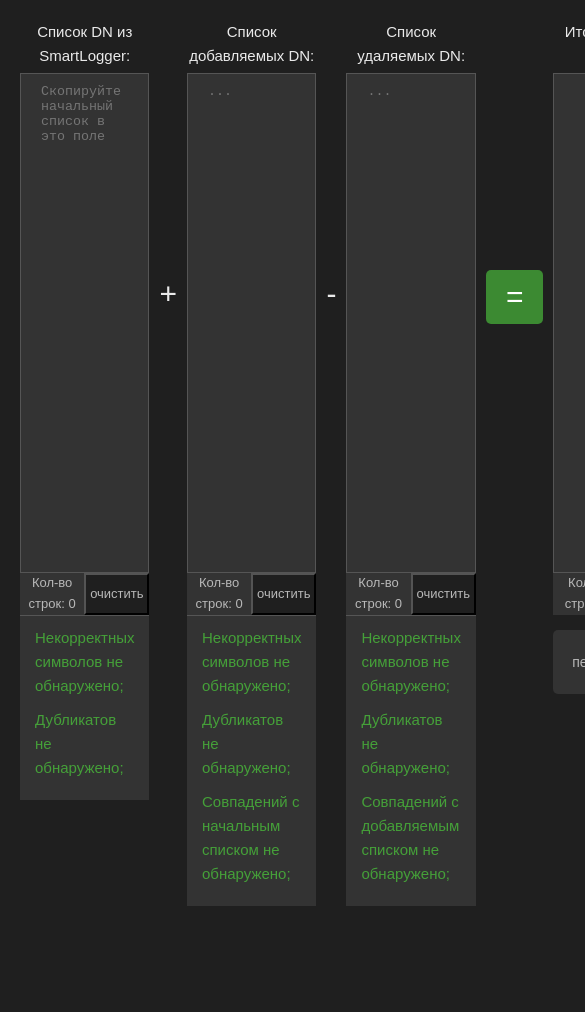
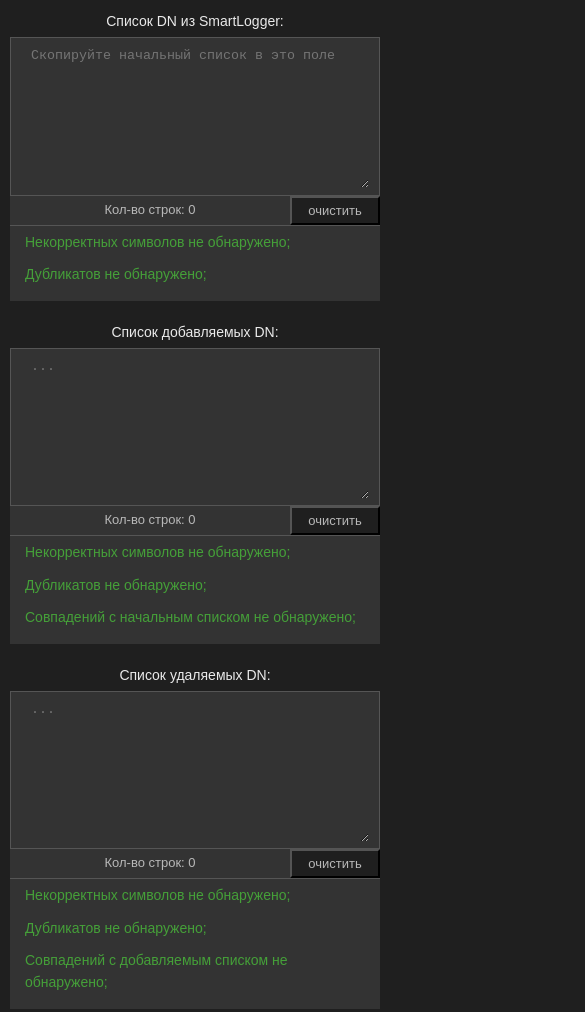
Before and after one commit to Vovamojet/dnredactor, a plain HTML site: page index.html in a window 390 px wide. Shown: the top 1012 px of the page, 585 px wide, since content can reach past the window. Before the commit the page ends 926 px from the top, so only its background shows below. Drawn offline with Linux system fonts and the light colour scheme.

Commit message:
Add files via upload

```diff
--- a/styles.css
+++ b/styles.css
@@ -146,3 +146,55 @@ body {
 .button-replace:hover {
     background-color: #444;
 }
+
+
+/* ................................. */
+
+@media (max-width: 700px) {
+
+    html {
+        font-size: 14px;
+    }
+
+    .container-main {
+        flex-direction: column;
+        gap: 20px;
+        margin: 10px;
+    }
+/*
+    .container-field {
+        max-width: none;
+    } */
+
+    .field {
+        min-height: 150px;
+        height: auto;
+    }
+
+    .field-comments {
+        padding: 5px 15px;
+    }
+
+    .field-symbol {
+        display: none;
+        margin-top: 10px;
+    }
+
+    /* .field textarea {
+        width: calc(100% - 20px);
+        min-height: 150px;
+    } */
+
+    .field textarea {
+        width: calc(100% - 20px);
+        min-height: 150px;
+        margin: 0; /* Remove any default margins */
+        resize: vertical; /* Allow vertical resizing */
+        overflow: auto; /* Show the scrollbar when content exceeds the height */
+    }
+
+    .button-replace {
+        width: 100%;
+        margin-top: 15px;
+    }
+}
```
